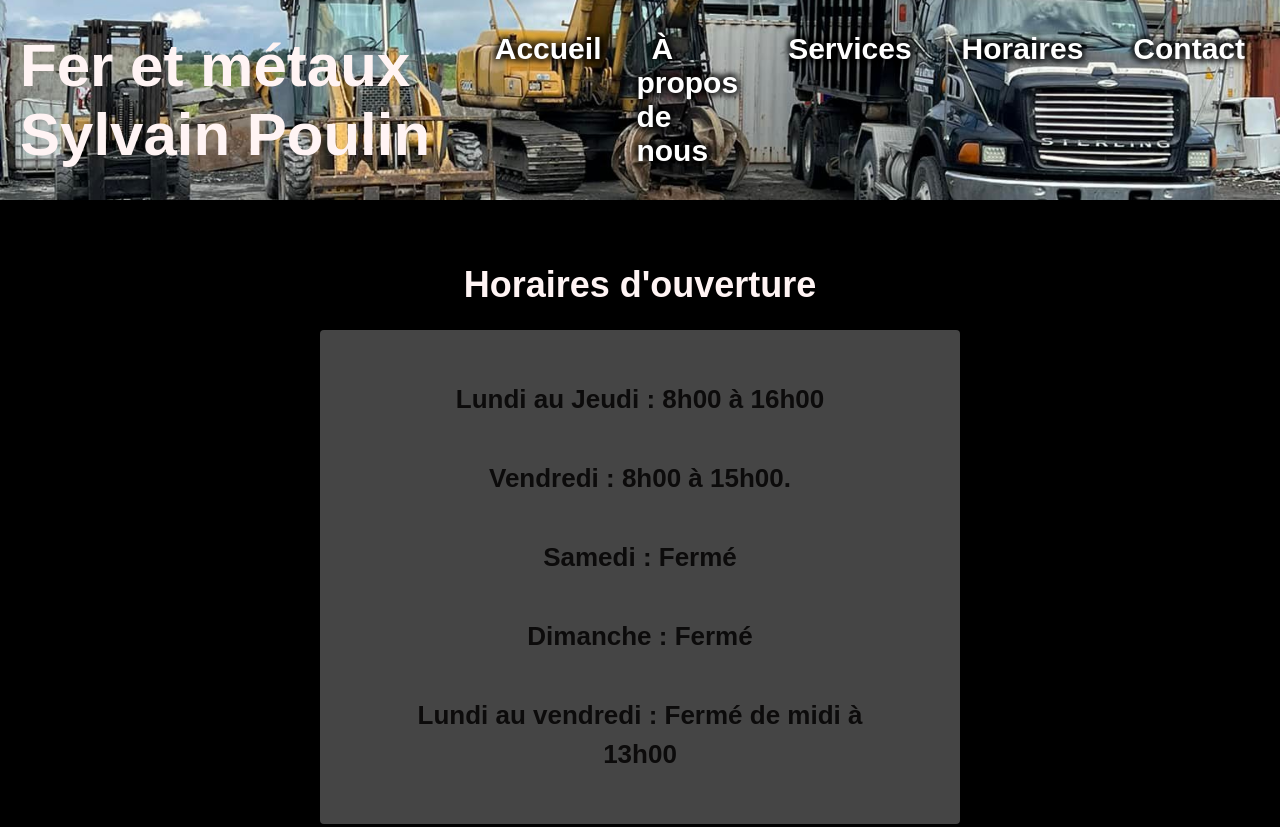
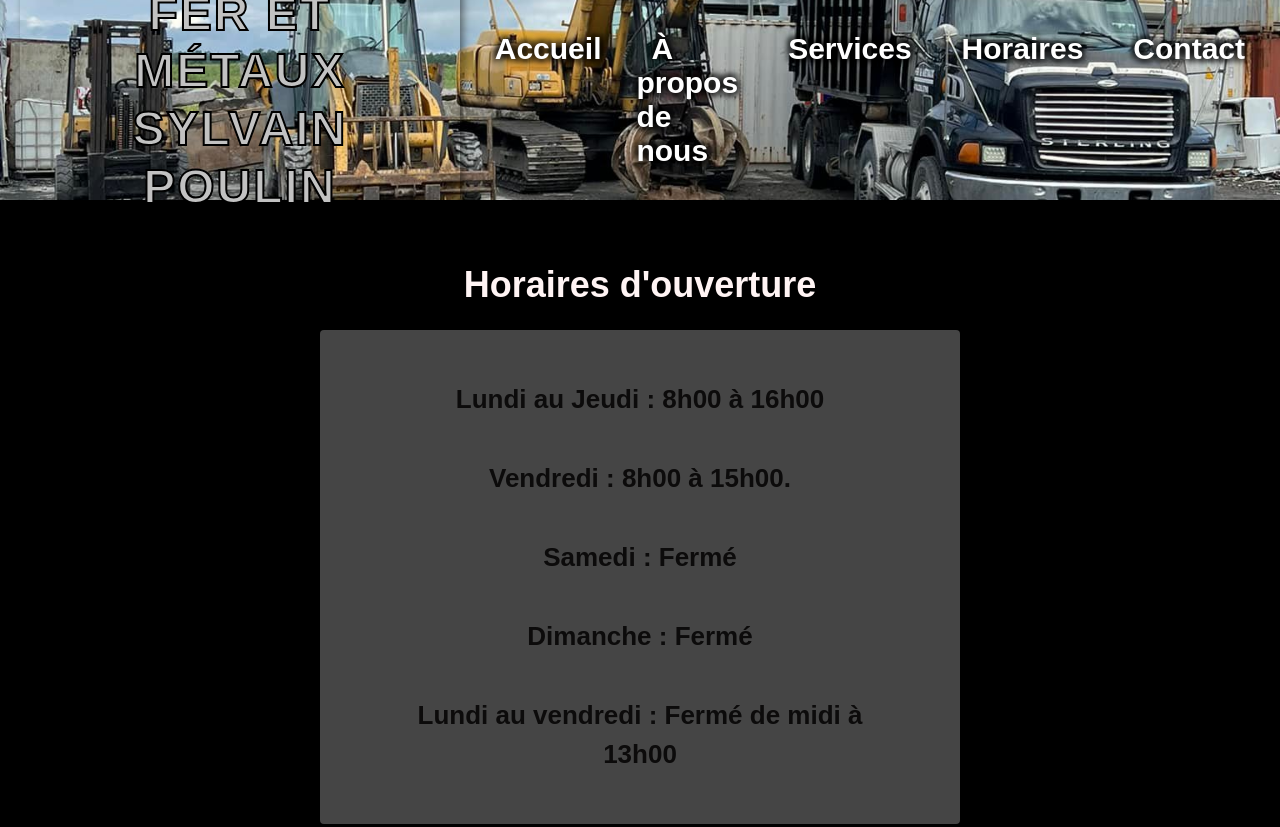
Before and after one commit to LazyPotatoCat/Fer-et-metaux-Sylvain-Poulin, a plain HTML site: page Horaires.html in a window 1280 px wide. Shown: the top 827 px of the page. Drawn offline with Linux system fonts and the light colour scheme.

Commit message:
Update Horaires.html

```diff
--- a/Horaires.html
+++ b/Horaires.html
@@ -3,7 +3,7 @@
     <meta charset="UTF-8">
     <meta name="viewport" content="width=device-width, initial-scale=1.0">
     <title>Horaires</title>
-    <link rel="stylesheet" href="./css/style.css">
+    <link rel="stylesheet" href="./css/horaire.css">
 </head>
 <body>
     <header>
```
